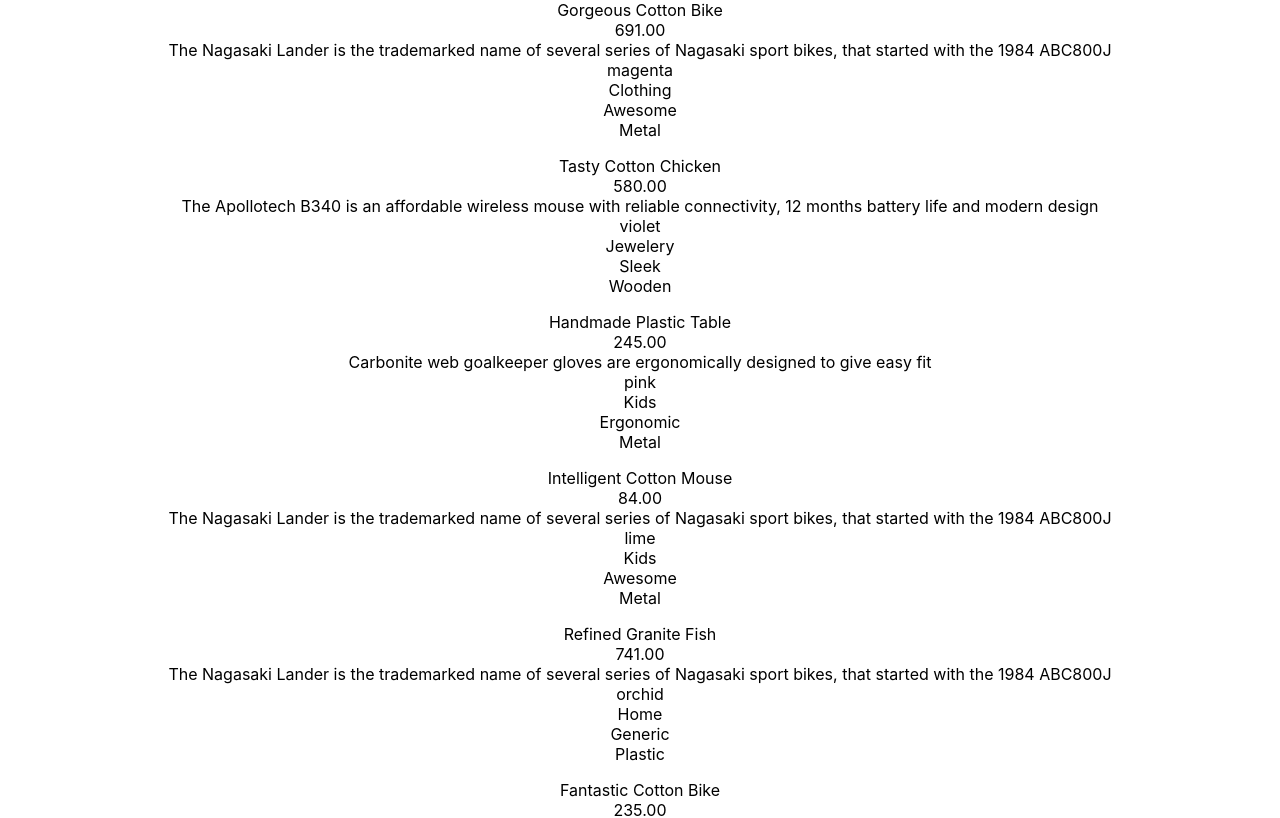
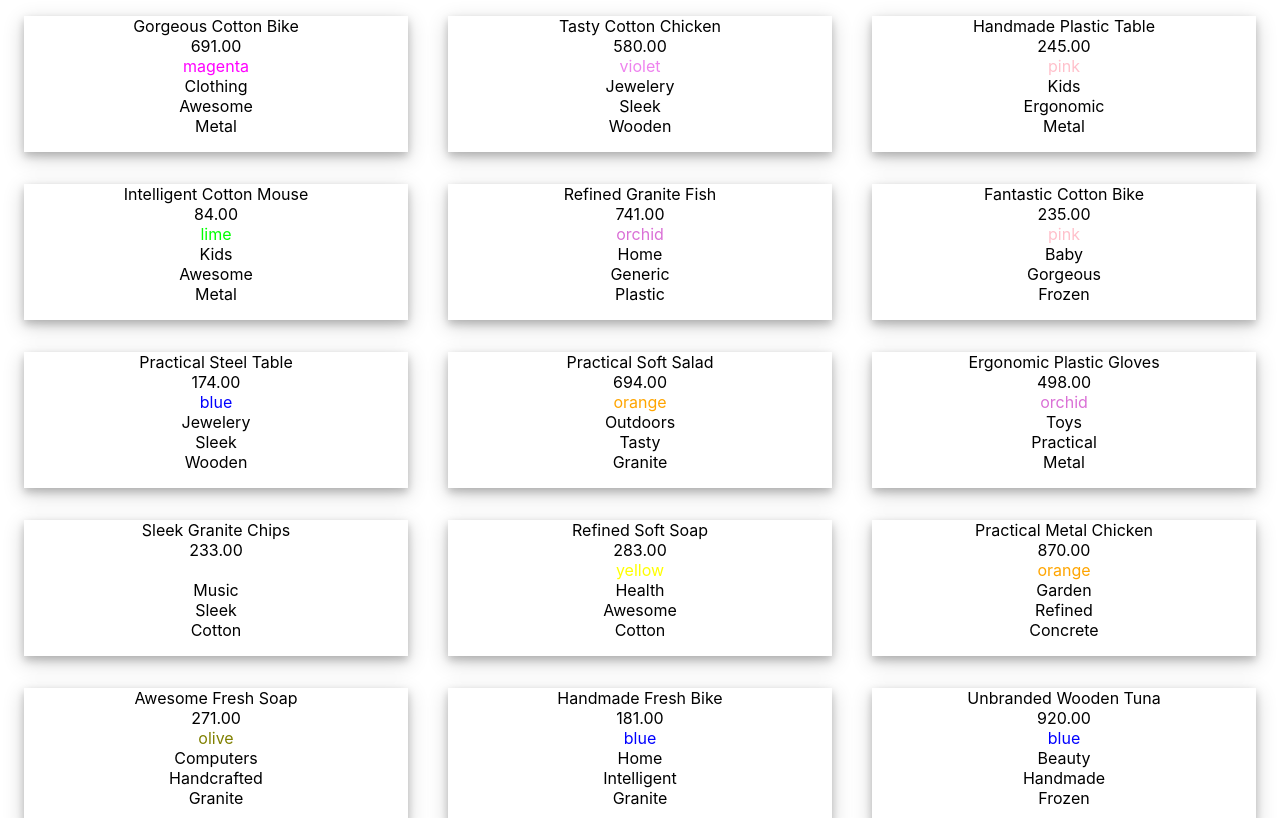
Before and after one commit to kevineaton603/async-app, a React (Create React App) app: page / in a window 1280 px wide. Shown: the top 818 px of the page. Built offline with nearby package versions, Linux system fonts and the light colour scheme.

Commit message:
added some styling

```diff
--- a/src/App.css
+++ b/src/App.css
@@ -6,3 +6,9 @@
   display: flex;
   justify-content: space-evenly
 }
+
+.products-container {
+  display: flex;
+  justify-content: space-evenly;
+  flex-wrap: wrap;
+}
--- a/src/App.tsx
+++ b/src/App.tsx
@@ -18,7 +18,9 @@
     <div className="App">
       <div>
         {products?.length
-          ? products.map(product => <ProductItem product={product} />)
+          ? (<div className="products-container">
+              {products.map(product => <ProductItem product={product} />)}
+            </div>)
           : <div>loading...</div>
         }
       </div>
--- /dev/null
+++ b/src/components/product-item.css
@@ -0,0 +1,4 @@
+.product-item {
+    box-shadow: 0 4px 8px 0 rgba(0, 0, 0, 0.2), 0 6px 20px 0 rgba(0, 0, 0, 0.19);
+    margin: 1em;
+}
--- a/src/components/product-item.tsx
+++ b/src/components/product-item.tsx
@@ -1,5 +1,6 @@
 import React, { FunctionComponent } from 'react';
 import { IProduct } from '../data-source';
+import './product-item.css'
 
 const ProductItem: FunctionComponent<{product: IProduct}> = ({ product }) => {
     const {
@@ -12,11 +13,17 @@
         productDescription
     } = product;
     return(
-        <div style={{paddingBottom: '1em'}}>
+        <div
+            style={{
+                paddingBottom: '1em',
+                width: '30%',
+            }}
+            className="product-item"
+        >
             <div>{productName}</div>
             <div>{price}</div>
-            <div>{productDescription}</div>
-            <div>{color}</div>
+            {/* <div>{productDescription}</div>*/}
+            <div style={{color}}>{color}</div>
             <div>{department}</div>
             <div>{productAdjective}</div>
             <div>{productMaterial}</div>
```
